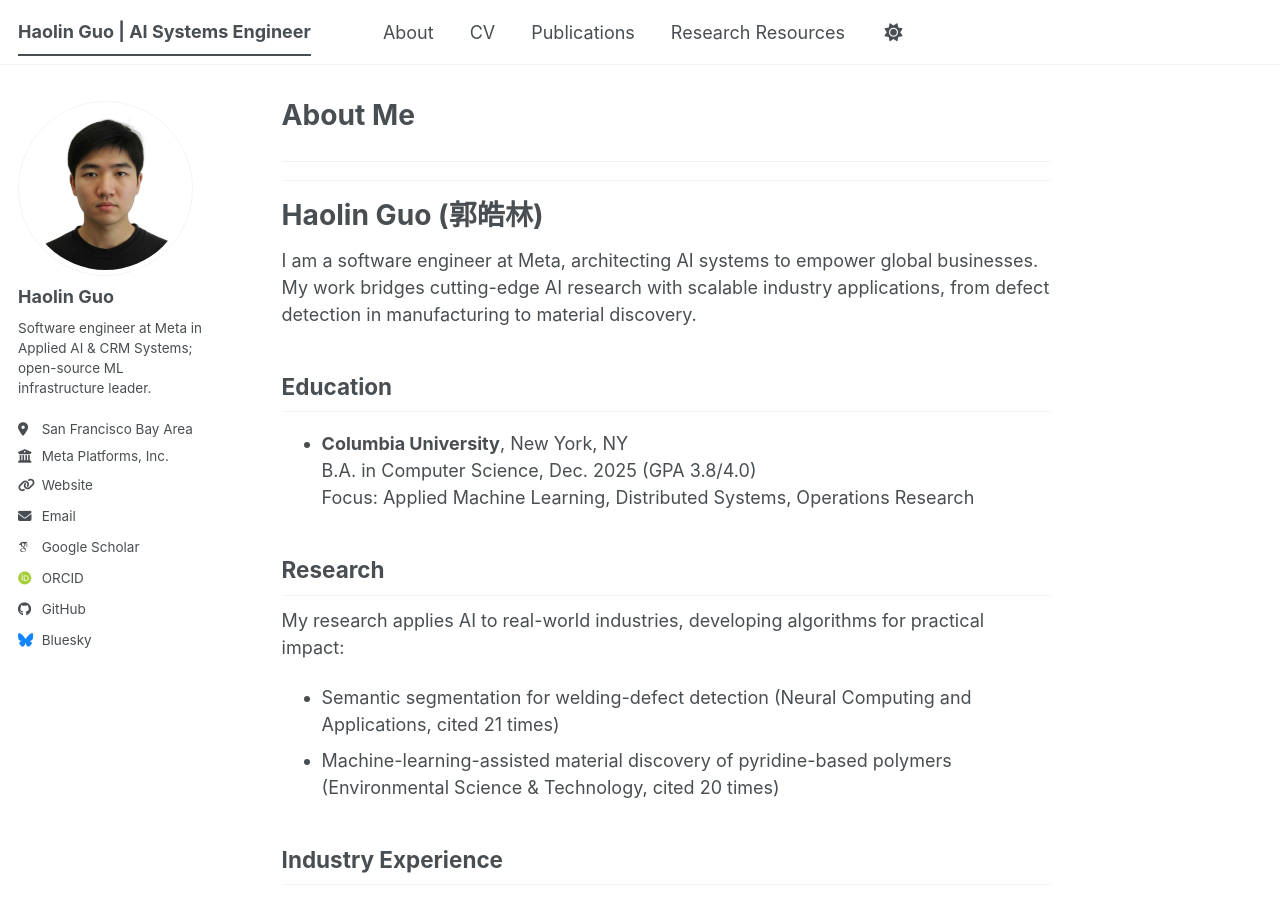
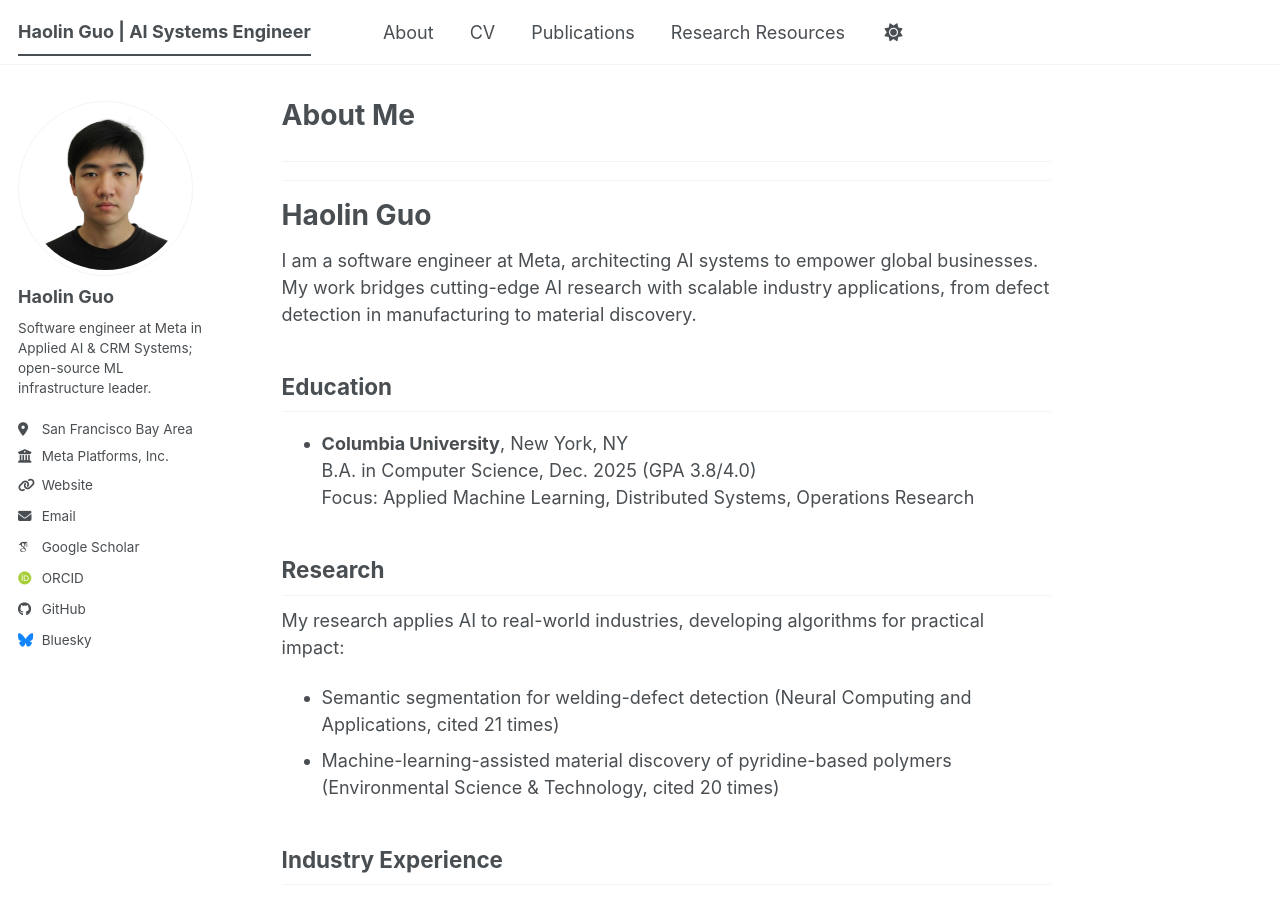
Before and after one commit to garyguo123456789/garyguo123456789.github.io, a Jekyll site: the page built from _pages/about.md, in a window 1280 px wide and 900 px high. Built offline with Jekyll 4.4.1, drawn with Linux system fonts in a browser that asks for light colours; some web fonts are replaced; a script bundle is joined from its source files by our own code; library files that are not in the unit come from our copies.

Commit message:
remove chinese name

```diff
--- a/_pages/about.md
+++ b/_pages/about.md
@@ -11,7 +11,7 @@ redirect_from:
 
 ---
 
-# Haolin Guo (郭皓林)
+# Haolin Guo
 
 I am a software engineer at Meta, architecting AI systems to empower global businesses. My work bridges cutting-edge AI research with scalable industry applications, from defect detection in manufacturing to material discovery.
 
```
